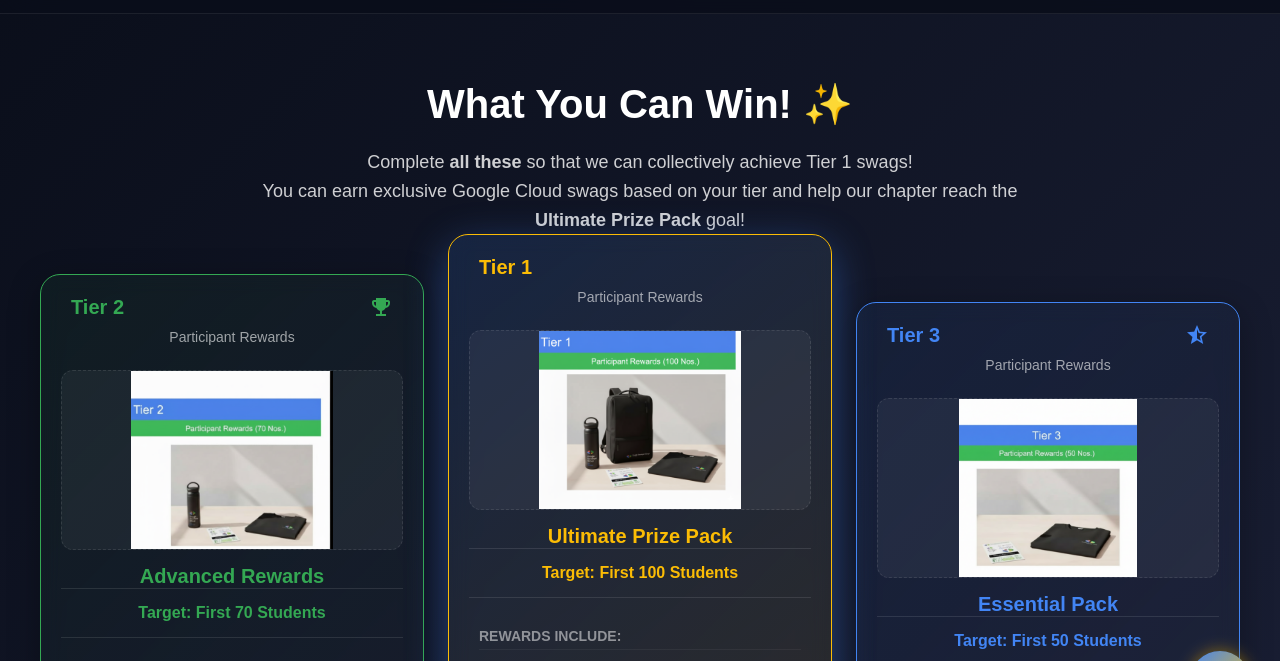
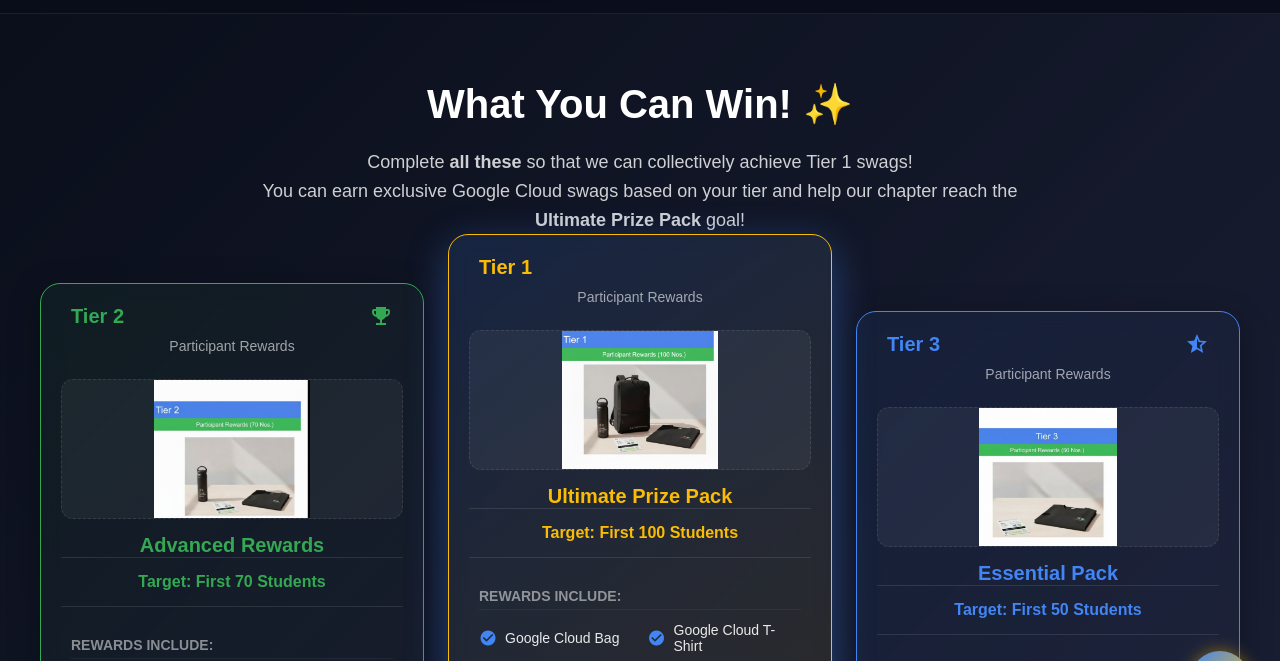
Before and after one commit to Swarnim31/cloud-study-jams-dashboard, a website: page index.html in a window 1280 px wide. Both pictures are taken after a click on the link "Swags". Shown: the part 59-720 px from the top of the page. Drawn offline with nearby package versions, Linux system fonts and the light colour scheme; a web font is replaced by a local one.

Commit message:
Update index.html

```diff
--- a/index.html
+++ b/index.html
@@ -682,7 +682,7 @@
 
         .reward-image-placeholder {
 
-            height: 180px; /* Defined height for clear space */
+            height: 140px; /* Defined height for clear space */
 
             width: 100%;
 
```
